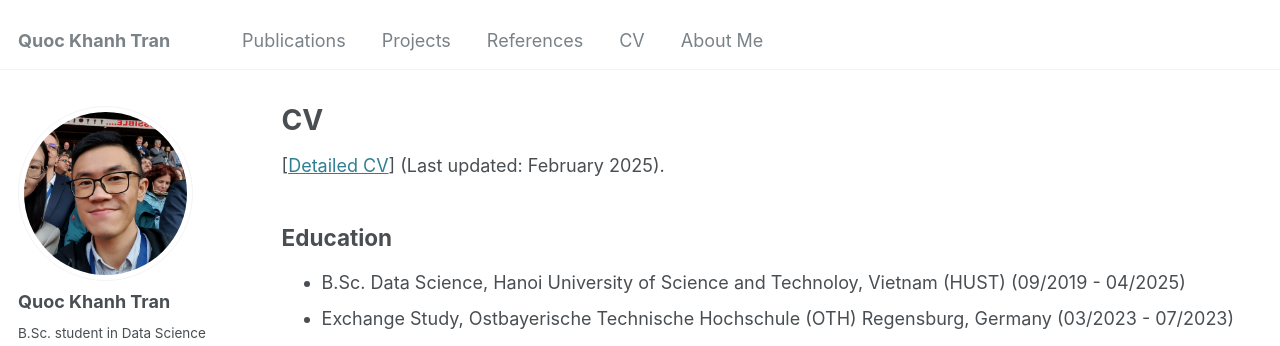
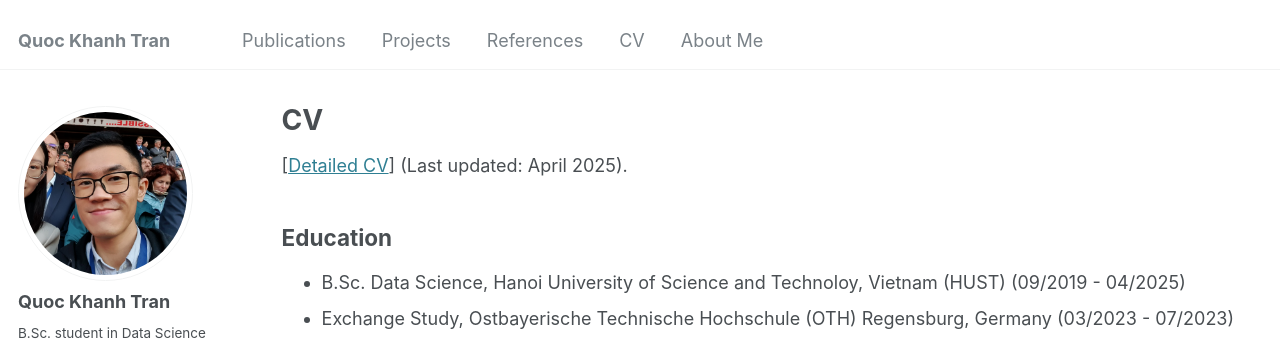
Before and after one commit to khanhtrq/khanhtrq.github.io, a Jekyll site: the page built from _pages/CV.md, in a window 1280 px wide and 1271 px high. Shown: the top 346 px of the window. Built offline with Jekyll 4.4.1, drawn with Linux system fonts in a browser that asks for light colours.

Commit message:
update cv

```diff
--- a/_pages/CV.md
+++ b/_pages/CV.md
@@ -5,7 +5,7 @@
 author_profile: true
 ---
 
-[[Detailed CV](/files/CV_QuocKhanhTran_Feb2025.pdf)]     (Last updated: February 2025).
+[[Detailed CV](/files/CV_QuocKhanhTran.pdf)]     (Last updated: April 2025).
 ## Education
 - B.Sc. Data Science, Hanoi University of Science and Technoloy, Vietnam (HUST) (09/2019 - 04/2025)
 - Exchange Study, Ostbayerische Technische Hochschule (OTH) Regensburg, Germany  (03/2023 - 07/2023)
```
